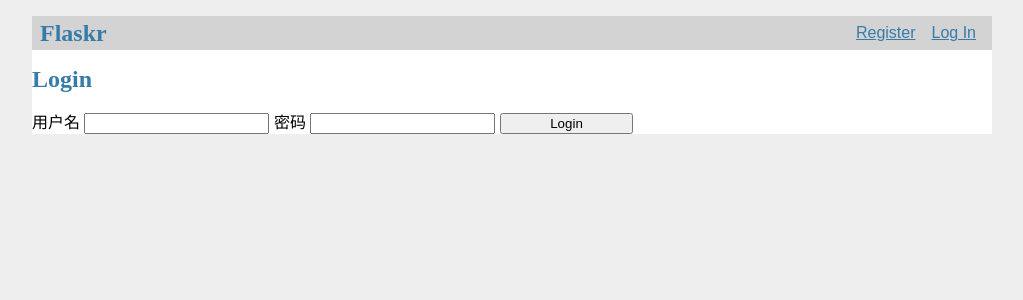
After one commit to feiniao0504/learn_flask, a Flask app: page /auth/login in a window 1280 px wide. The commit adds this page. Shown: the top 300 px of the page, without its empty margins (128-1151 px from the left). Run offline with Flask 2, Linux system fonts and the light colour scheme.

Commit message:
注册，登陆，登出页面正常工作

```diff
--- a/app/__init__.py
+++ b/app/__init__.py
@@ -1,5 +1,5 @@
 import os
-from flask import Flask, register_blueprint
+from flask import Flask
 
 
 def create_app(test_config=None):
@@ -25,10 +25,7 @@ def create_app(test_config=None):
     from . import auth
     app.register_blueprint(auth.bp)
 
-    # a simple page that says hello
-    @app.route('/hello')
-    def hello():
-        app.logger.info(app.instance_path)
-        return 'Hello, World!'
+    from . import blog
+    app.register_blueprint(blog.bp)
 
     return app
--- a/app/auth.py
+++ b/app/auth.py
@@ -1,4 +1,4 @@
-from flask import Blueprint, request, redirect, url_for, flash, render_template, session
+from flask import Blueprint, request, redirect, url_for, flash, render_template, session, g
 from werkzeug.security import generate_password_hash, check_password_hash
 
 from .db import get_db
@@ -7,7 +7,7 @@ from .db import get_db
 bp = Blueprint('auth', __name__, url_prefix='/auth')
 
 
-@bp.route('/register', method=('GET', 'POST'))
+@bp.route('/register', methods=('GET', 'POST'))
 def register():
     if request.method == 'POST':
         username = request.form.get('username', None)
@@ -20,7 +20,7 @@ def register():
         elif not password:
             error = 'password is required'
         elif db.execute('SELECT id from user WHERE username = ?', (username,)).fetchone() is not None:
-            error = 'User {} is already exists'
+            error = 'User {0} is already exists'.format(username)
 
         if error is None:
             db.execute('INSERT INTO user (username, password) VALUES (?, ?)', (username, generate_password_hash(password)))
@@ -30,7 +30,8 @@ def register():
         flash(error)
     return render_template('auth/register.html')
 
-@bp.route('/login', method=('GET', 'POST'))
+
+@bp.route('/login', methods=('GET', 'POST'))
 def login():
     if request.method == 'POST':
         username = request.form.get('username', None)
@@ -42,13 +43,39 @@ def login():
 
         if user is None:
             error = 'Incorrect username'
-        elif not check_password_hash(user['password'], password)
+        elif not check_password_hash(user['password'], password):
             error = 'Incorrect password'
 
         if error is None:
             session.clear()
             session['user_id'] = user['id']
-            return redirect(url_for('index'))
+            return redirect(url_for('blog.index'))
 
         flash(error)
     return render_template('auth/login.html')
+
+
+@bp.before_app_request
+def load_logged_in_user():
+    user_id = session.get('user_id')
+    if user_id is None:
+        g.user = None
+    else:
+        g.user = get_db().execute("SELECT * FROM user WHERE id = ?", (user_id, )).fetchone()
+
+
+@bp.route('/logout')
+def logout():
+    session.clear()
+    return redirect(url_for('blog.index'))
+
+
+# def login_required(view):
+#     @functools.wraps(view)
+#     def wrapped_view(**kwargs):
+#         if g.user is None:
+#             return redirect(url_for('auth.login'))
+#
+#         return view(**kwargs)
+#
+#     return wrapped_view
--- /dev/null
+++ b/app/static/style.css
@@ -0,0 +1,26 @@
+html { font-family: sans-serif; background: #eee; padding: 1rem; }
+body { max-width: 960px; margin: 0 auto; background: white; }
+h1 { font-family: serif; color: #377ba8; margin: 1rem 0; }
+a { color: #377ba8; }
+hr { border: none; border-top: 1px solid lightgray; }
+nav { background: lightgray; display: flex; align-items: center; padding: 0 0.5rem; }
+nav h1 { flex: auto; margin: 0; }
+nav h1 a { text-decoration: none; padding: 0.25rem 0.5rem; }
+nav ul  { display: flex; list-style: none; margin: 0; padding: 0; }
+nav ul li a, nav ul li span, header .action { display: block; padding: 0.5rem; }
+.content { padding: 0 1rem 1rem; }
+.content > header { border-bottom: 1px solid lightgray; display: flex; align-items: flex-end; }
+.content > header h1 { flex: auto; margin: 1rem 0 0.25rem 0; }
+.flash { margin: 1em 0; padding: 1em; background: #cae6f6; border: 1px solid #377ba8; }
+.post > header { display: flex; align-items: flex-end; font-size: 0.85em; }
+.post > header > div:first-of-type { flex: auto; }
+.post > header h1 { font-size: 1.5em; margin-bottom: 0; }
+.post .about { color: slategray; font-style: italic; }
+.post .body { white-space: pre-line; }
+.content:last-child { margin-bottom: 0; }
+.content form { margin: 1em 0; display: flex; flex-direction: column; }
+.content label { font-weight: bold; margin-bottom: 0.5em; }
+.content input, .content textarea { margin-bottom: 1em; }
+.content textarea { min-height: 12em; resize: vertical; }
+input.danger { color: #cc2f2e; }
+input[type=submit] { align-self: start; min-width: 10em; }
--- /dev/null
+++ b/app/templates/auth/login.html
@@ -0,0 +1,13 @@
+{% extends 'base.html' %}
+{% block header %}
+    <h1>{% block title %}Login{% endblock %}</h1>
+{% endblock %}
+{% block content %}
+    <form method="post">
+        <label for="username">用户名</label>
+        <input type="text" id="username" name="username" required>
+        <label for="password">密码</label>
+        <input type="pasword" id="password" name="password" required>
+        <input type="submit" value="Login">
+    </form>
+{% endblock %}
--- a/app/templates/base.html
+++ b/app/templates/base.html
@@ -1,16 +1,17 @@
 <!DOCTYPE html>
 <meta charset="UTF-8">
 <title>{% block title %}{% endblock %} - Flaskr</title>
-<link rel="stylesheet" href="{{url_for('static', filename=''style.css)}}">
+<link rel="stylesheet" href="{{url_for('static', filename='style.css')}}">
 <nav>
-    <h1><a href="{{url_for('index')}}">Flaskr</a></h1>
+    <h1>Flaskr</h1>
+
     <ul>
         {% if g.user %}
-            <li><span>{{g.user['username'}}</span></li>
-            <li><a href="{{url_for('auth.logout')}}">Log Out</a></li>
+            <li><span>{{g.user['username']}}</span>
+            <li><a href="{{url_for('auth.logout')}}">Log Out</a>
         {% else %}
-            <li><a href="{{url_for('auth.register')}}">Register</a></li>
-            <li><a href="{{url_for('auth.login')}}">Log In</a></li>
+            <li><a href="{{url_for('auth.register')}}">Register</a>
+            <li><a href="{{url_for('auth.login')}}">Log In</a>
         {% endif %}
     </ul>
 </nav>
```
Also changed, not shown: app/blog.py (added, +11 -0 lines), app/templates/auth/register.html (added, +13 -0 lines), app/templates/blog/index.html (added, +20 -0 lines).
